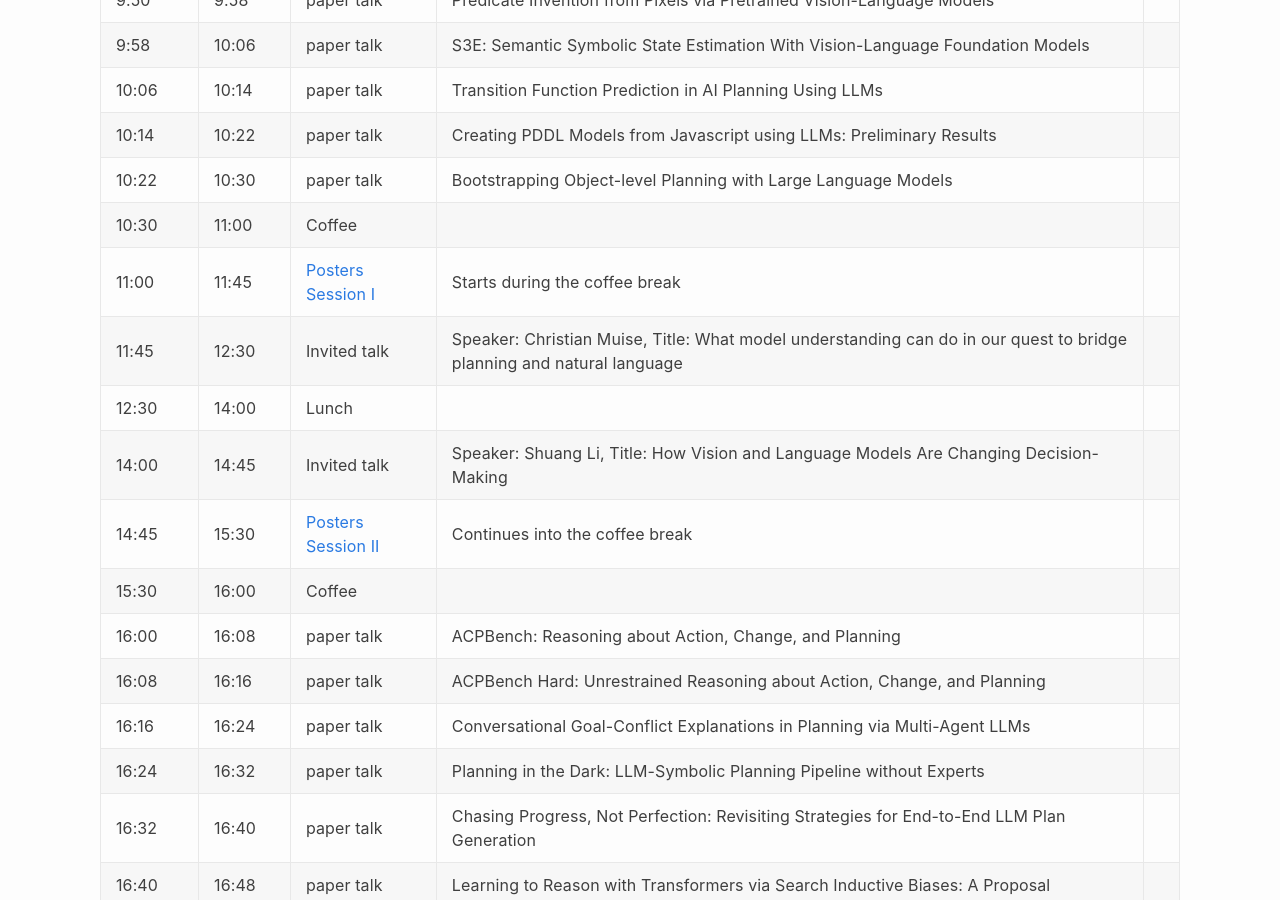
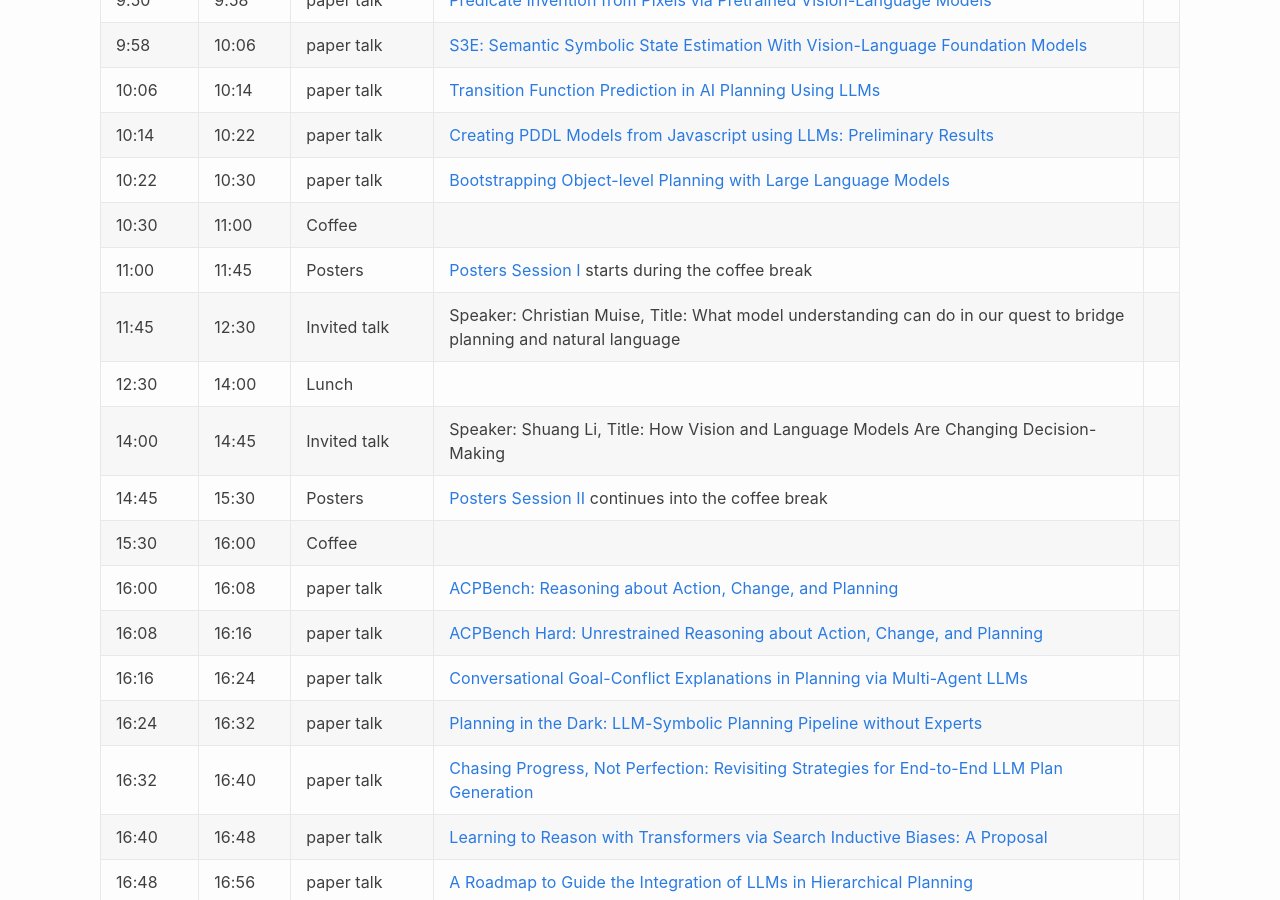
Before and after one commit to llmforplanning/llmforplanning.github.io, a Jekyll site: the page built from index.md, in a window 1280 px wide and 900 px high, scrolled down 784 px. Built offline with Jekyll 4.4.1, drawn with Linux system fonts in a browser that asks for light colours.

Commit message:
links into the schedule

```diff
--- a/index.md
+++ b/index.md
@@ -68,25 +68,25 @@ You should be able to view all accepted papers [here](https://openreview.net/gro
 |:----------|:---------|:------------|:------|
 |9:00	|	9:05	|	Opening remarks	|		|
 |9:05	|	9:50	|	Invited talk	|	Speaker: Manling Li, Title: From Large Language Models to Large Agent Models: MDP formulation of Agent Training	|
-|9:50	|	9:58	|	paper talk	|	Predicate Invention from Pixels via Pretrained Vision-Language Models	|
-|9:58	|	10:06	|	paper talk	|	S3E: Semantic Symbolic State Estimation With Vision-Language Foundation Models	|
-|10:06	|	10:14	|	paper talk	|	Transition Function Prediction in AI Planning Using LLMs	|
-|10:14	|	10:22	|	paper talk	|	Creating PDDL Models from Javascript using LLMs: Preliminary Results	|
-|10:22	|	10:30	|	paper talk	|	Bootstrapping Object-level Planning with Large Language Models	|
+|9:50	|	9:58	|	paper talk	|	[Predicate Invention from Pixels via Pretrained Vision-Language Models](https://openreview.net/pdf?id=YwwRffI6UT)	|
+|9:58	|	10:06	|	paper talk	|	[S3E: Semantic Symbolic State Estimation With Vision-Language Foundation Models](https://openreview.net/pdf?id=RKfBy2wlST)	|
+|10:06	|	10:14	|	paper talk	|	[Transition Function Prediction in AI Planning Using LLMs](https://openreview.net/pdf?id=SPRYlWKaPj)	|
+|10:14	|	10:22	|	paper talk	|	[Creating PDDL Models from Javascript using LLMs: Preliminary Results](https://openreview.net/pdf?id=VyTxXSPmbE)	|
+|10:22	|	10:30	|	paper talk	|	[Bootstrapping Object-level Planning with Large Language Models](https://openreview.net/pdf?id=XNCKQNvUvg)	|
 |10:30	|	11:00	|	Coffee	|		||
-|11:00	|	11:45	|	[Posters Session I](#poster-session-i)	| Starts during the coffee break	|
+|11:00	|	11:45	|	Posters | [Posters Session I](#poster-session-i) starts during the coffee break	|
 |11:45	|	12:30	|	Invited talk	|	Speaker: Christian Muise, Title: What model understanding can do in our quest to bridge planning and natural language|
 |12:30	|	14:00	|	Lunch	|		||
 |14:00	|	14:45	|	Invited talk	|	Speaker: Shuang Li, Title: How Vision and Language Models Are Changing Decision-Making	|
-|14:45	|	15:30	|	[Posters Session II](#poster-session-ii)	| Continues into the coffee break	|
+|14:45	|	15:30	|	Posters	| [Posters Session II](#poster-session-ii) continues into the coffee break	|
 |15:30	|	16:00	|	Coffee	|		|
-|16:00	|	16:08	|	paper talk	|	ACPBench: Reasoning about Action, Change, and Planning	|
-|16:08	|	16:16	|	paper talk	|	ACPBench Hard: Unrestrained Reasoning about Action, Change, and Planning	|
-|16:16	|	16:24	|	paper talk	|	Conversational Goal-Conflict Explanations in Planning via Multi-Agent LLMs	|
-|16:24	|	16:32	|	paper talk	|	Planning in the Dark: LLM-Symbolic Planning Pipeline without Experts	|
-|16:32	|	16:40	|	paper talk	|	Chasing Progress, Not Perfection: Revisiting Strategies for End-to-End LLM Plan Generation	|
-|16:40	|	16:48	|	paper talk	|	Learning to Reason with Transformers via Search Inductive Biases: A Proposal		|
-|16:48	|	16:56	|	paper talk	|	A Roadmap to Guide the Integration of LLMs in Hierarchical Planning	|
+|16:00	|	16:08	|	paper talk	|	[ACPBench: Reasoning about Action, Change, and Planning](https://openreview.net/pdf?id=vJHK763QuB)	|
+|16:08	|	16:16	|	paper talk	|	[ACPBench Hard: Unrestrained Reasoning about Action, Change, and Planning](https://openreview.net/pdf?id=cfsVixNuJw)	|
+|16:16	|	16:24	|	paper talk	|	[Conversational Goal-Conflict Explanations in Planning via Multi-Agent LLMs](https://openreview.net/pdf?id=Ys875Rgl4o)	|
+|16:24	|	16:32	|	paper talk	|	[Planning in the Dark: LLM-Symbolic Planning Pipeline without Experts](https://openreview.net/pdf?id=AC92QO2TjA)	|
+|16:32	|	16:40	|	paper talk	|	[Chasing Progress, Not Perfection: Revisiting Strategies for End-to-End LLM Plan Generation](https://openreview.net/pdf?id=sPEU215XzS)	|
+|16:40	|	16:48	|	paper talk	|	[Learning to Reason with Transformers via Search Inductive Biases: A Proposal](https://openreview.net/pdf?id=Wg7JuJtw9M)		|
+|16:48	|	16:56	|	paper talk	|	[A Roadmap to Guide the Integration of LLMs in Hierarchical Planning](https://openreview.net/pdf?id=q3XpgsgwXX)	|
 |17:00	|	18:00	|	Panel	|	Moderator: Christian Muise. 	|
 
 
```
